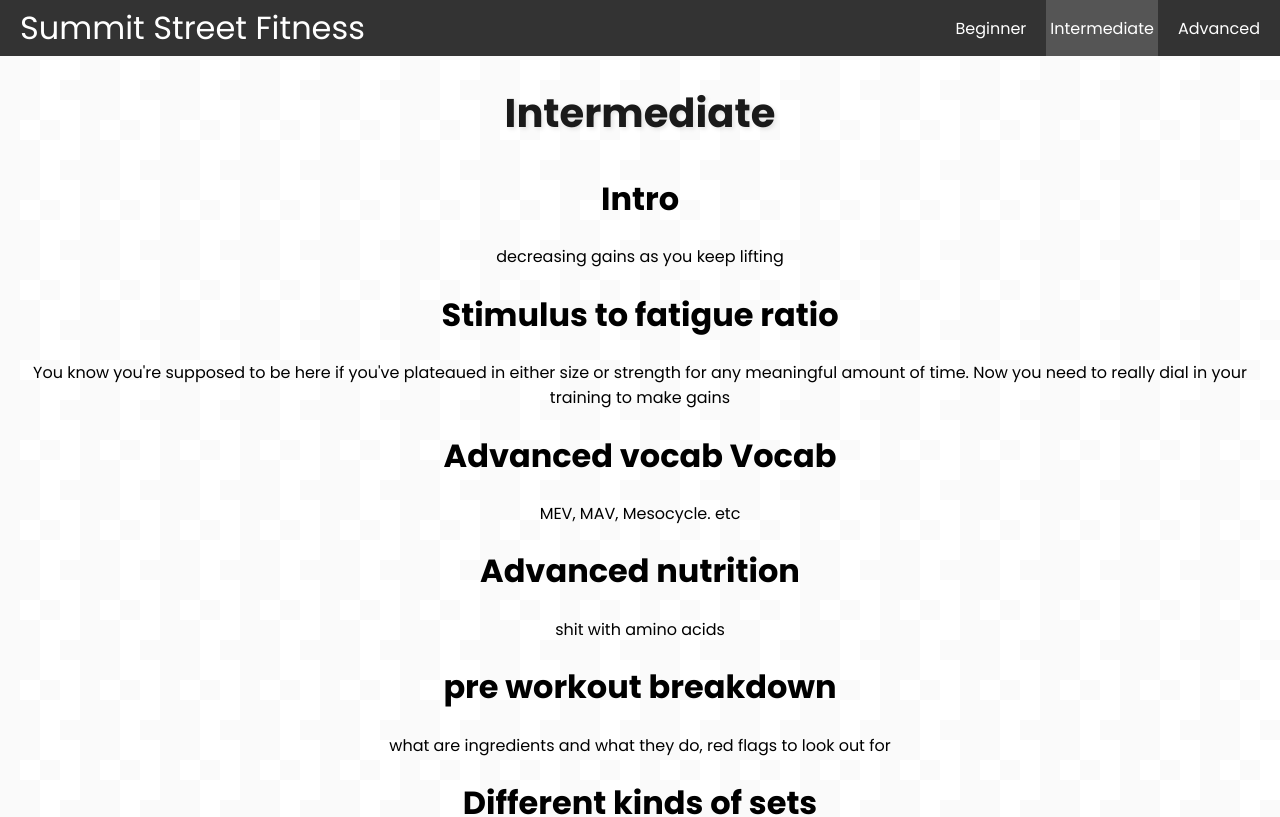
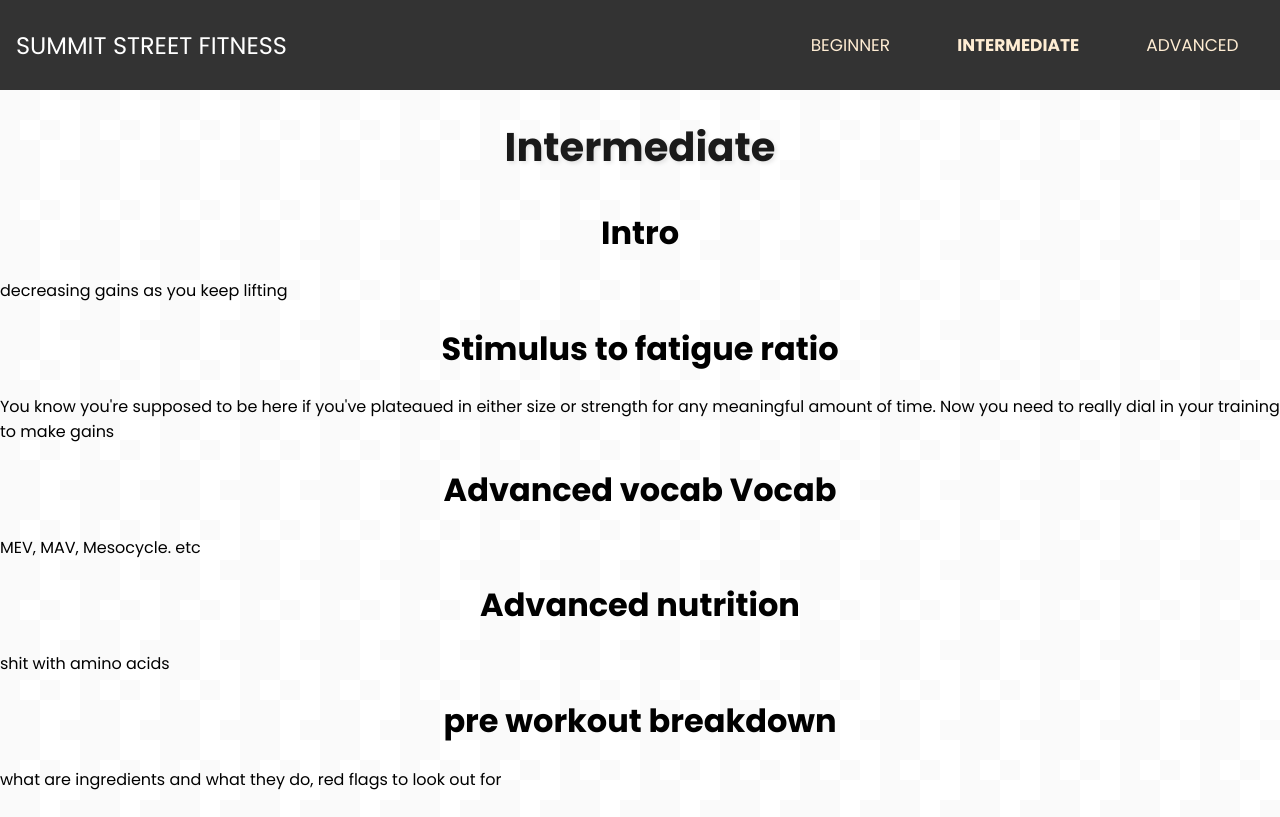
Before and after one commit to mrussotti/Summit-Street-Fitness-2.0, a React (Create React App) app: page /Intermediate in a window 1280 px wide. Shown: the top 817 px of the page. Built offline with nearby package versions, Linux system fonts and the light colour scheme.

Commit message:
added css. cool animation for nav bar

```diff
--- a/src/App.js
+++ b/src/App.js
@@ -2,7 +2,7 @@ import Beginner from "./pages/Beginner";
 import Intermediate from "./pages/Intermediate";
 import Advanced from "./pages/Advanced";
 import Home from "./pages/Home";
-import Navbar from "./Navbar";
+import Navbar from "./components/Navbar";
 import {Route, Routes} from "react-router-dom";
 import Footer from "./components/Footer"
 
--- a/src/Navbar.css
+++ /dev/null
@@ -1,52 +0,0 @@
-* {
-    box-sizing: border-box;
-}
-
-body {
-    margin: 0;
-}
-
-.container {
-    margin: 1rem;
-    text-align: center;
-}
-
-.nav {
-    background-color: #333;
-    color: white;
-    display: flex;
-    justify-content: space-between;
-    align-items: stretch;
-    gap: 2rem;
-    padding: 0 1rem;
-}
-
-.site-title {
-    font-size: 2rem;
-}
-
-.nav ul {
-    padding: 0;
-    margin: 0;
-    list-style: none;
-    display: flex;
-    gap: 1rem;
-}
-
-.nav a {
-    color: inherit;
-    text-decoration: none;
-    height: 100%;
-    display: flex;
-    align-items: center;
-    padding: .25rem;
-}
-
-.nav li.active {
-    background-color: #555;
-}
-
-.nav li:hover {
-    background-color: #777;
-    transform: scale(1.05);
-}
--- a/src/Navbar.js
+++ /dev/null
@@ -1,24 +0,0 @@
-import { Link, useMatch, useResolvedPath } from "react-router-dom"
-
-export default function Navbar(){
-    return <nav className="nav">
-        <Link to="/" className="site-title">Summit Street Fitness</Link>
-        <ul>
-            <CustomLink to="/Beginner">Beginner</CustomLink>
-            <CustomLink to="/Intermediate">Intermediate</CustomLink>
-            <CustomLink to="/Advanced">Advanced</CustomLink>
-        </ul>
-    </nav>
-}
-
-function CustomLink({to, children, ...props}){
-    const resolvedPath = useResolvedPath(to)
-    const isActive = useMatch({ path: resolvedPath.pathname, end: true})
-    return (
-        <li className={isActive ? "active" : ""}>
-            <Link to={to} {...props}>
-                {children}
-            </Link>
-        </li>
-    )
-}
--- /dev/null
+++ b/src/components/Navbar.js
@@ -0,0 +1,30 @@
+import React from "react";
+import { Link, useMatch, useResolvedPath } from "react-router-dom";
+import styles from "./navbar.module.css"; // Import the new CSS file
+
+export default function Navbar() {
+  return (
+    <nav className={styles.nav}>
+      <Link to="/" className={styles.siteTitle}>
+        Summit Street Fitness
+      </Link>
+      <ul>
+        <CustomLink to="/Beginner">Beginner</CustomLink>
+        <CustomLink to="/Intermediate">Intermediate</CustomLink>
+        <CustomLink to="/Advanced">Advanced</CustomLink>
+      </ul>
+    </nav>
+  );
+}
+
+function CustomLink({ to, children, ...props }) {
+  const resolvedPath = useResolvedPath(to);
+  const isActive = useMatch({ path: resolvedPath.pathname, end: true });
+  return (
+    <li className={isActive ? styles.active : ""}>
+      <Link to={to} className={styles.btn} {...props}>
+        {children}
+      </Link>
+    </li>
+  );
+}
--- /dev/null
+++ b/src/components/navbar.module.css
@@ -0,0 +1,81 @@
+/* navbar.module.css */
+
+.nav {
+    display: flex;
+    justify-content: space-between;
+    align-items: center;
+    background-color: #333;
+    padding: 1rem;
+    overflow: visible; /* Add this line */
+  }
+
+  .siteTitle {
+    color: #ffffff;
+    text-decoration: none;
+    font-size: 24px;
+    text-transform: uppercase;
+
+  }
+
+  ul {
+    display: flex;
+    list-style-type: none;
+  }
+
+  li {
+    margin-left: 1rem;
+    overflow: visible;
+  }
+
+  .active {
+    font-weight: bold;
+  }
+
+  .btn {
+    font-size: 17px;
+    background: transparent;
+    border: none;
+    padding: 1em 1.5em;
+    color: #ffedd3;
+    text-transform: uppercase;
+    position: relative;
+    transition: 0.5s ease;
+    text-decoration: none; /* Add this line */
+
+  }
+
+  .btn::before {
+    content: "";
+    position: absolute;
+    left: 0;
+    bottom: 0;
+    height: 2px;
+    width: 0;
+    background-color: red;
+    transition: 0.5s ease;
+  }
+
+  .btn:hover {
+    color: #9e9eb7;
+    transition-delay: 0.5s;
+  }
+
+  .btn:hover::before {
+    width: 100%;
+  }
+
+  .btn::after {
+    content: "";
+    position: absolute;
+    left: 0;
+    bottom: 0;
+    height: 0;
+    width: 100%;
+    transition: 0.4s ease;
+    z-index: -1;
+    }
+
+    .btn:hover::after {
+    height: 100%;
+    transition-delay: 0.4s;
+    }
--- a/src/components/recommendationForm.module.css
+++ b/src/components/recommendationForm.module.css
@@ -1,8 +1,7 @@
-/* recommendationForm.module.css */
-
 .formContainer {
     display: flex;
     flex-direction: column;
+    align-items: center;
     margin-bottom: 1rem;
     background-color: #f2f2f2;
     padding: 1.5rem;
@@ -21,6 +20,7 @@
     display: flex;
     align-items: center;
     margin-bottom: 0.75rem;
+    animation: fadeIn 1s ease-in;
   }
 
   .inputRadio {
@@ -35,17 +35,32 @@
     border: none;
     border-radius: 5px;
     cursor: pointer;
-    transition: all 0.3s ease-in-out;
+    transition: all
+    0.3s ease-in-out;
     font-weight: 600;
-  }
+    animation: fadeIn 1s ease-in;
+    }
 
-  .submitButton:hover {
+    .submitButton:hover {
     background-color: #333;
-  }
+    transform: scale(1.05);
+    }
 
-  .formQuestion {
+    .formQuestion {
     font-size: 1.2rem;
     font-weight: 600;
     margin-bottom: 0.5rem;
     color: #1a1a1a;
-  }
+    text-align: center;
+    }
+
+    @keyframes fadeIn {
+    0% {
+    opacity: 0;
+    transform: translateY(20px);
+    }
+    100% {
+    opacity: 1;
+    transform: translateY(0);
+    }
+    }
--- a/src/index.js
+++ b/src/index.js
@@ -2,7 +2,7 @@ import React from 'react';
 import ReactDOM from 'react-dom/client';
 import './index.css';
 import App from './App';
-import "./Navbar.css"
+import ".//components/Navbar"
 import { BrowserRouter } from 'react-router-dom';
 
 const root = ReactDOM.createRoot(document.getElementById('root'));
--- a/src/pages/Intermediate.js
+++ b/src/pages/Intermediate.js
@@ -19,35 +19,16 @@ export default function Intermediate() {
   return (
     <>
       <h1 className={styles.pageTitle}>Intermediate</h1>
-      <div className={styles.rectangleCardContainer}>
-        <div className={styles.rectangleCard}>
           <RectangleCard heading="Intro" text={text4} />
-        </div>
-        <div className={styles.rectangleCard}>
           <RectangleCard heading="Stimulus to fatigue ratio" text={text1} />
-        </div>
-        <div className={styles.rectangleCard}>
           <RectangleCard heading="Advanced vocab Vocab" text={"MEV, MAV, Mesocycle. etc"} />
-        </div>
-        <div className={styles.rectangleCard}>
           <RectangleCard heading="Advanced nutrition" text={text2} />
-        </div>
-        <div className={styles.rectangleCard}>
           <RectangleCard heading="pre workout breakdown" text={"what are ingredients and what they do, red flags to look out for"} />
-        </div>
-        <div className={styles.rectangleCard}>
           <RectangleCard heading="Different kinds of sets" text={text3} />
-        </div>
-        <div className={styles.rectangleCard}>
           <RectangleCard heading="Need for custom workout plans and how to make one" text={text5} />
-        </div>
-        <div className={styles.rectangleCard}>
         <CalorieCalculator/>
-        </div>
-        <div className={styles.rectangleCard}>
         <MuscleVolumeCalculator/>
-        </div>
-      </div>
+
     </>
   );
 }
```
